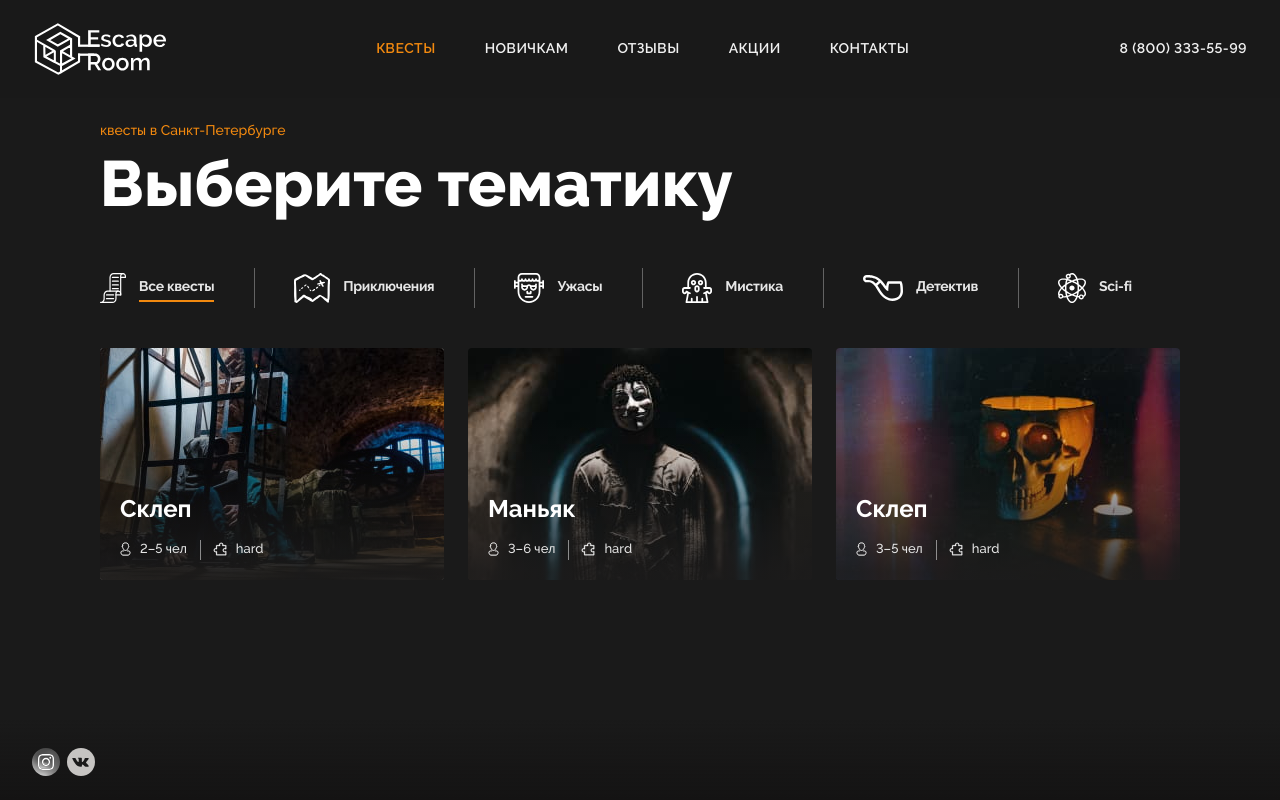
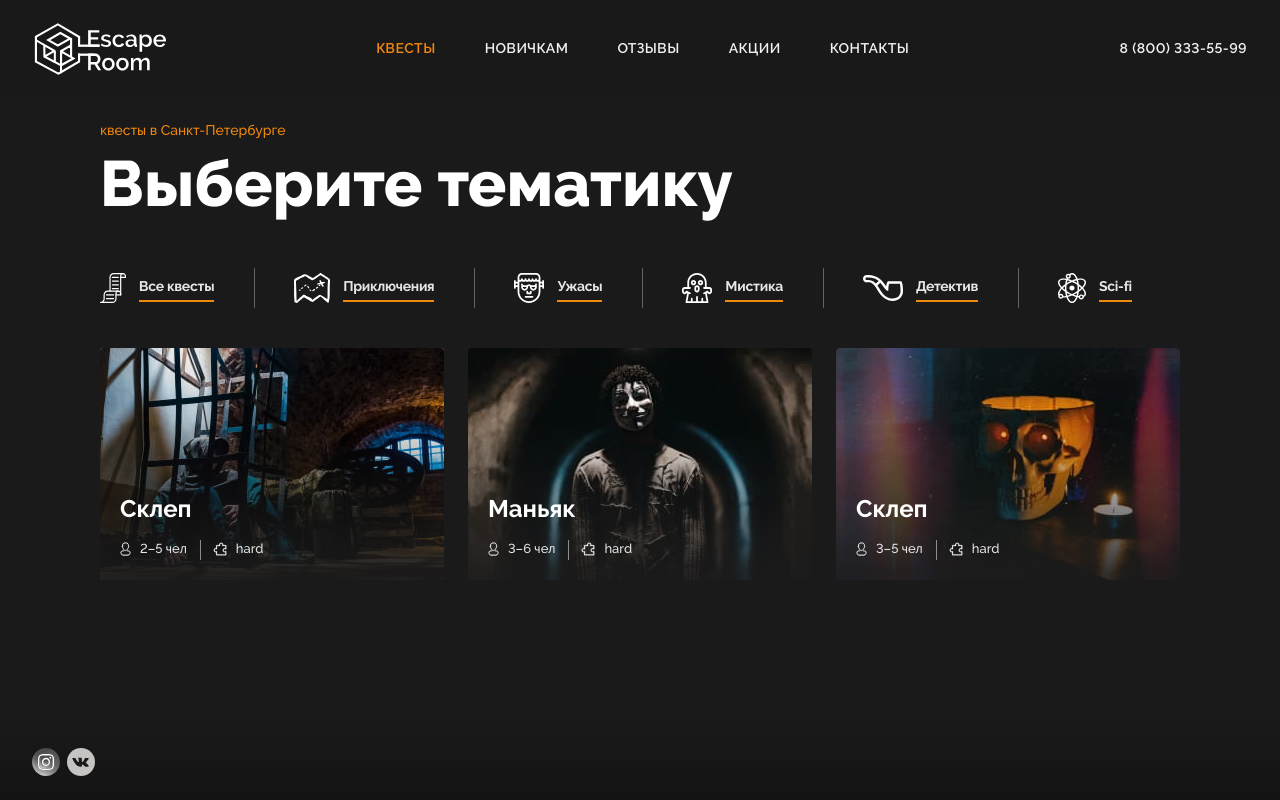
Before and after one commit to DPGrachev/Escape-Room, a React (Create React App) app: page / in a window 1280 px wide. Built offline with nearby package versions, Linux system fonts and the light colour scheme.

Commit message:
configuring the architecture

```diff
--- /dev/null
+++ b/src/components/home/components/genre-item/genre-item.jsx
@@ -0,0 +1,16 @@
+import * as S from './genre-item.styled';
+import { GenresTranslate, GenresImage } from 'const';
+
+const GenreItem = ({genreName}) => {
+
+  return (
+    <S.TabItem>
+      <S.TabBtn isActive>
+        {GenresImage[genreName]}
+        <S.TabTitle>{GenresTranslate[genreName]}</S.TabTitle>
+      </S.TabBtn>
+    </S.TabItem>
+  )
+};
+
+export default GenreItem;
--- /dev/null
+++ b/src/components/home/components/genre-item/genre-item.styled.js
@@ -0,0 +1,84 @@
+import styled, { css } from 'styled-components';
+
+const TabItem = styled.li`
+  display: flex;
+  align-items: center;
+  min-height: 40px;
+  max-width: 190px;
+  margin-bottom: 20px;
+
+  &:not(:last-of-type) {
+    padding-right: 40px;
+    margin-right: 39px;
+    border-right: 1px solid ${({ theme }) => theme.color.gray};
+  }
+
+  @media (max-width: 1110px) {
+    &:not(:last-of-type) {
+      padding-right: 30px;
+      margin-right: 29px;
+    }
+  }
+`;
+
+const TabBtn = styled.button.attrs({ type: 'button' })`
+  display: flex;
+  align-items: center;
+  padding: 0;
+
+  font-family: inherit;
+  font-size: ${({ theme }) => theme.font.semibase};
+  line-height: 140%;
+  letter-spacing: -0.02em;
+  font-weight: 700;
+
+  color: ${({ theme }) => theme.color.whisper2};
+  background: transparent;
+  border: none;
+  cursor: pointer;
+
+  svg {
+    flex-shrink: 0;
+  }
+
+  &:focus span,
+  &:hover span {
+    border-bottom: 2px solid ${({ theme }) => theme.color.tangerine};
+  }
+
+  ${({ isActive }) =>
+    isActive &&
+    css`
+      span {
+        border-bottom: 2px solid ${({ theme }) => theme.color.tangerine};
+      }
+    `}
+`;
+
+const TabTitle = styled.span`
+  margin-left: 13px;
+  padding-top: 4px;
+  padding-bottom: 3px;
+  border-bottom: 2px solid transparent;
+`;
+
+const QuestsList = styled.ul`
+  display: grid;
+  grid-template-columns: repeat(3, 344px);
+  gap: 32px 24px;
+
+  margin: 0;
+  padding: 0;
+  list-style: none;
+
+  @media (max-width: 1150px) {
+    grid-template-columns: repeat(3, minmax(303px, 1fr));
+  }
+`;
+
+export {
+  TabItem,
+  TabBtn,
+  TabTitle,
+  QuestsList
+};
--- a/src/components/home/components/quests-catalog/quests-catalog.jsx
+++ b/src/components/home/components/quests-catalog/quests-catalog.jsx
@@ -1,57 +1,19 @@
-import { ReactComponent as IconAllQuests } from 'assets/img/icon-all-quests.svg';
-import { ReactComponent as IconAdventures } from 'assets/img/icon-adventures.svg';
-import { ReactComponent as IconHorrors } from 'assets/img/icon-horrors.svg';
-import { ReactComponent as IconMystic } from 'assets/img/icon-mystic.svg';
-import { ReactComponent as IconDetective } from 'assets/img/icon-detective.svg';
-import { ReactComponent as IconScifi } from 'assets/img/icon-scifi.svg';
+// import { ReactComponent as IconAllQuests } from 'assets/img/icon-all-quests.svg';
+// import { ReactComponent as IconAdventures } from 'assets/img/icon-adventures.svg';
+// import { ReactComponent as IconHorrors } from 'assets/img/icon-horrors.svg';
+// import { ReactComponent as IconMystic } from 'assets/img/icon-mystic.svg';
+// import { ReactComponent as IconDetective } from 'assets/img/icon-detective.svg';
+// import { ReactComponent as IconScifi } from 'assets/img/icon-scifi.svg';
 import * as S from './quests-catalog.styled';
 import QuestCard from '../quest-card/quest-card';
 import { quests } from 'mock/mock';
+import { Genres } from 'const';
+import GenreItem from '../genre-item/genre-item';
 
 const QuestsCatalog = () => (
   <>
     <S.Tabs>
-      <S.TabItem>
-        <S.TabBtn isActive>
-          <IconAllQuests />
-          <S.TabTitle>Все квесты</S.TabTitle>
-        </S.TabBtn>
-      </S.TabItem>
-
-      <S.TabItem>
-        <S.TabBtn>
-          <IconAdventures />
-          <S.TabTitle>Приключения</S.TabTitle>
-        </S.TabBtn>
-      </S.TabItem>
-
-      <S.TabItem>
-        <S.TabBtn>
-          <IconHorrors />
-          <S.TabTitle>Ужасы</S.TabTitle>
-        </S.TabBtn>
-      </S.TabItem>
-
-      <S.TabItem>
-        <S.TabBtn>
-          <IconMystic />
-          <S.TabTitle>Мистика</S.TabTitle>
-        </S.TabBtn>
-      </S.TabItem>
-
-      <S.TabItem>
-        <S.TabBtn>
-          <IconDetective />
-          <S.TabTitle>Детектив</S.TabTitle>
-        </S.TabBtn>
-      </S.TabItem>
-
-      <S.TabItem>
-        <S.TabBtn>
-          <IconScifi />
-          <S.TabTitle>Sci-fi</S.TabTitle>
-        </S.TabBtn>
-      </S.TabItem>
+      {Object.values(Genres).map(genre => <GenreItem key={genre} genreName={genre} />)}
     </S.Tabs>
 
     <S.QuestsList>
--- a/src/components/home/components/quests-catalog/quests-catalog.styled.js
+++ b/src/components/home/components/quests-catalog/quests-catalog.styled.js
@@ -1,5 +1,4 @@
-import styled, { css } from 'styled-components';
-import { Link } from 'components/common/common';
+import styled from 'styled-components';
 
 const Tabs = styled.ul`
   display: flex;
@@ -13,68 +12,6 @@ const Tabs = styled.ul`
   @media (max-width: 1110px) {
     align-self: center;
   }
-`;
-
-const TabItem = styled.li`
-  display: flex;
-  align-items: center;
-  min-height: 40px;
-  max-width: 190px;
-  margin-bottom: 20px;
-
-  &:not(:last-of-type) {
-    padding-right: 40px;
-    margin-right: 39px;
-    border-right: 1px solid ${({ theme }) => theme.color.gray};
-  }
-
-  @media (max-width: 1110px) {
-    &:not(:last-of-type) {
-      padding-right: 30px;
-      margin-right: 29px;
-    }
-  }
-`;
-
-const TabBtn = styled.button.attrs({ type: 'button' })`
-  display: flex;
-  align-items: center;
-  padding: 0;
-
-  font-family: inherit;
-  font-size: ${({ theme }) => theme.font.semibase};
-  line-height: 140%;
-  letter-spacing: -0.02em;
-  font-weight: 700;
-
-  color: ${({ theme }) => theme.color.whisper2};
-  background: transparent;
-  border: none;
-  cursor: pointer;
-
-  svg {
-    flex-shrink: 0;
-  }
-
-  &:focus span,
-  &:hover span {
-    border-bottom: 2px solid ${({ theme }) => theme.color.tangerine};
-  }
-
-  ${({ isActive }) =>
-    isActive &&
-    css`
-      span {
-        border-bottom: 2px solid ${({ theme }) => theme.color.tangerine};
-      }
-    `}
-`;
-
-const TabTitle = styled.span`
-  margin-left: 13px;
-  padding-top: 4px;
-  padding-bottom: 3px;
-  border-bottom: 2px solid transparent;
 `;
 
 const QuestsList = styled.ul`
@@ -91,127 +28,7 @@ const QuestsList = styled.ul`
   }
 `;
 
-const QuestItem = styled.li``;
-
-const QuestItemLink = styled(Link)`
-  display: flex;
-  flex-direction: column;
-`;
-
-const Quest = styled.article`
-  position: relative;
-
-  display: flex;
-  flex-direction: column;
-  min-width: 344px;
-  min-height: 232px;
-
-  @media (max-width: 1150px) {
-    min-width: 303px;
-    min-height: 204px;
-  }
-
-  &::after {
-    content: '';
-    z-index: 2;
-    position: absolute;
-    bottom: 0;
-    left: 0;
-    width: 100%;
-    height: 160px;
-
-    background-image: linear-gradient(
-      0.36deg,
-      rgba(28, 27, 27, 0.9) 5.23%,
-      rgba(46, 46, 46, 0) 98.38%
-    );
-
-    border-radius: 3px;
-  }
-`;
-
-const QuestContent = styled.div`
-  position: relative;
-  z-index: 3;
-
-  display: flex;
-  flex-direction: column;
-  padding: 20px;
-  margin-top: auto;
-`;
-
-const QuestTitle = styled.h2`
-  max-width: 264px;
-  max-height: 59px;
-  margin: 0;
-  margin-bottom: 16px;
-  padding: 0;
-
-  font-size: ${({ theme }) => theme.font.medium};
-  line-height: 120%;
-  font-weight: 700;
-  color: ${({ theme }) => theme.color.white};
-  word-break: break-word;
-  overflow: hidden;
-`;
-
-const QuestImage = styled.img`
-  z-index: 1;
-  position: absolute;
-  top: 0;
-  left: 0;
-
-  width: 100%;
-  height: 100%;
-  border-radius: 4px;
-`;
-
-const QuestFeatures = styled.ul`
-  display: flex;
-
-  margin: 0;
-  padding: 0;
-  list-style: none;
-`;
-
-const QuestFeatureItem = styled.li`
-  display: flex;
-  align-items: center;
-  min-height: 20px;
-  max-width: 100px;
-  max-height: 50px;
-  word-break: break-word;
-  overflow: hidden;
-
-  font-size: ${({ theme }) => theme.font.small};
-  line-height: 144%;
-  color: ${({ theme }) => theme.color.whisper2};
-
-  &:not(:last-of-type) {
-    padding-right: 13px;
-    margin-right: 12px;
-    border-right: 1px solid ${({ theme }) => theme.color.darkerGray};
-  }
-
-  svg {
-    flex-shrink: 0;
-    margin-right: 9px;
-    margin-bottom: 2px;
-  }
-`;
-
 export {
   Tabs,
-  TabItem,
-  TabBtn,
-  TabTitle,
-  QuestsList,
-  QuestItem,
-  QuestItemLink,
-  Quest,
-  QuestContent,
-  QuestTitle,
-  QuestImage,
-  QuestFeatures,
-  QuestFeatureItem,
+  QuestsList
 };
--- /dev/null
+++ b/src/const.js
@@ -0,0 +1,35 @@
+import { ReactComponent as IconAllQuests } from 'assets/img/icon-all-quests.svg';
+import { ReactComponent as IconAdventures } from 'assets/img/icon-adventures.svg';
+import { ReactComponent as IconHorrors } from 'assets/img/icon-horrors.svg';
+import { ReactComponent as IconMystic } from 'assets/img/icon-mystic.svg';
+import { ReactComponent as IconDetective } from 'assets/img/icon-detective.svg';
+import { ReactComponent as IconScifi } from 'assets/img/icon-scifi.svg';
+
+const Genres = {
+  AllQuests: 'AllQuests',
+  Adventures : 'Adventures',
+  Horrors: 'Horrors',
+  Mystic: 'Mystic',
+  Detective: 'Detective',
+  Scifi: 'Scifi',
+};
+
+const GenresTranslate = {
+  [Genres.AllQuests]: 'Все квесты',
+  [Genres.Adventures]: 'Приключения',
+  [Genres.Horrors]: 'Ужасы',
+  [Genres.Mystic]: 'Мистика',
+  [Genres.Detective]: 'Детектив',
+  [Genres.Scifi]: 'Sci-fi',
+}
+
+const GenresImage = {
+  [Genres.AllQuests]: <IconAllQuests />,
+  [Genres.Adventures]: <IconAdventures />,
+  [Genres.Horrors]: <IconHorrors />,
+  [Genres.Mystic]: <IconMystic />,
+  [Genres.Detective]: <IconDetective />,
+  [Genres.Scifi]: <IconScifi />,
+}
+
+export {Genres, GenresTranslate, GenresImage};
```
